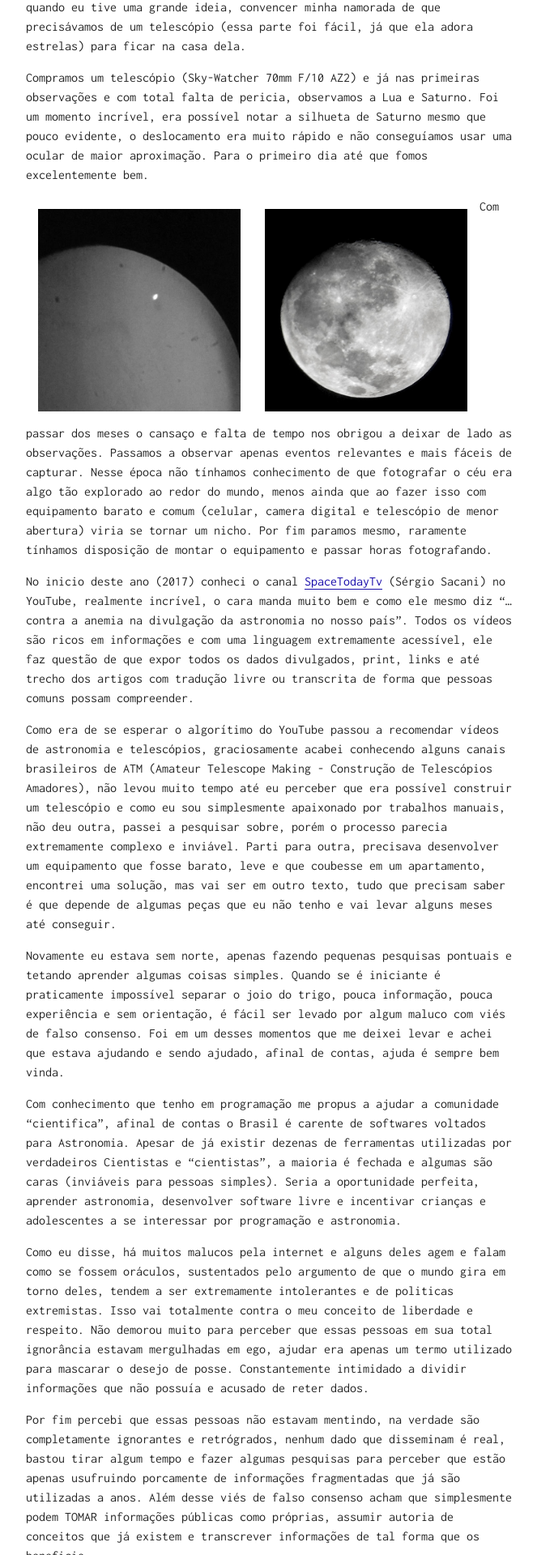
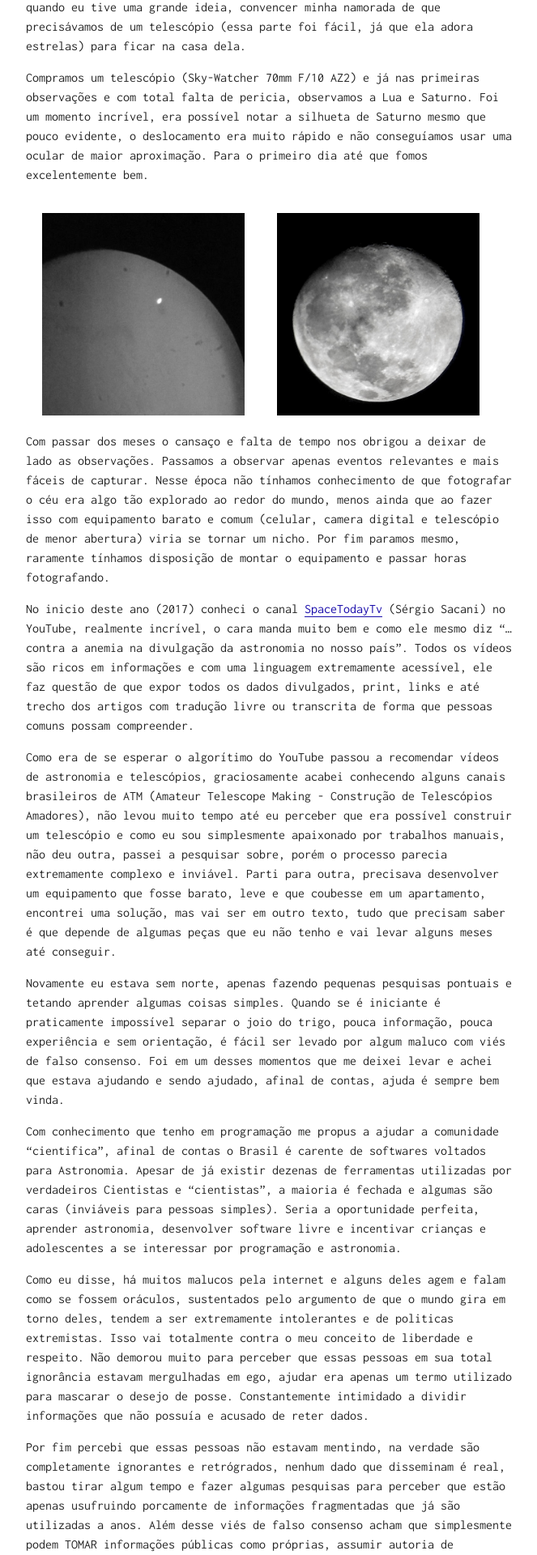
Before and after one commit to MichelLacerda/astronomia, a Jekyll site: the page built from _posts/2017-03-10-daily-1-vies-de-falso-consenso-na-astronomia-astrofotografia-amadora-.md, in a window 1280 px wide. Shown: the part 705-2625 px from the top of the page at 81% size, without its empty margins (308-971 px from the left). Built offline with Jekyll 4.4.1, drawn with Linux system fonts in a browser that asks for light colours; comment, search, counter and statistics services are not loaded.

Commit message:
Update 2017-03-10-daily-1-vies-de-falso-consenso-na-astronomia-astrofotografia-amadora-.md

```diff
--- a/_posts/2017-03-10-daily-1-vies-de-falso-consenso-na-astronomia-astrofotografia-amadora-.md
+++ b/_posts/2017-03-10-daily-1-vies-de-falso-consenso-na-astronomia-astrofotografia-amadora-.md
@@ -18,9 +18,9 @@
 
 Compramos um telescópio (Sky-Watcher 70mm F/10 AZ2) e já nas primeiras observações e com total falta de pericia, observamos a Lua e Saturno. Foi um momento incrível, era possível notar a silhueta de Saturno mesmo que pouco evidente, o deslocamento era muito rápido e não conseguíamos usar uma ocular de maior aproximação. Para o primeiro dia até que fomos excelentemente bem.
 
-[![Saturno](/astronomia/imgs/IMG-20150630-WA0003.png){:height="250px" width="250px" style="display: block; float: left; margin: 15px;"}](https://raw.githubusercontent.com/MichelLacerda/astronomia/master/imgs/IMG-20150630-WA0003.png){:target="_blank"}
+[![Saturno](/astronomia/imgs/IMG-20150630-WA0003.png){:height="250px" width="250px" style="display: block; float: left; margin: 20px;"}](https://raw.githubusercontent.com/MichelLacerda/astronomia/master/imgs/IMG-20150630-WA0003.png){:target="_blank"}
 
-[![Lua](/astronomia/imgs/IMG_20150629_213125.png){:height="250px" width="250px" style="display: block; float: left; margin: 15px;"}](https://raw.githubusercontent.com/MichelLacerda/astronomia/master/imgs/IMG_20150629_213125.png){:target="_blank"}
+[![Lua](/astronomia/imgs/IMG_20150629_213125.png){:height="250px" width="250px" style="display: block; float: left; margin: 20px;"}](https://raw.githubusercontent.com/MichelLacerda/astronomia/master/imgs/IMG_20150629_213125.png){:target="_blank"}
 
 Com passar dos meses o cansaço e falta de tempo nos obrigou a deixar de lado as observações. Passamos a observar apenas eventos relevantes e mais fáceis de capturar. Nesse época não tínhamos conhecimento de que fotografar o céu era algo tão explorado ao redor do mundo, menos ainda que ao fazer isso com equipamento barato e comum (celular, camera digital e telescópio de menor abertura) viria se tornar um nicho. Por fim paramos mesmo, raramente tínhamos disposição de montar o equipamento e passar horas fotografando.
 
```
